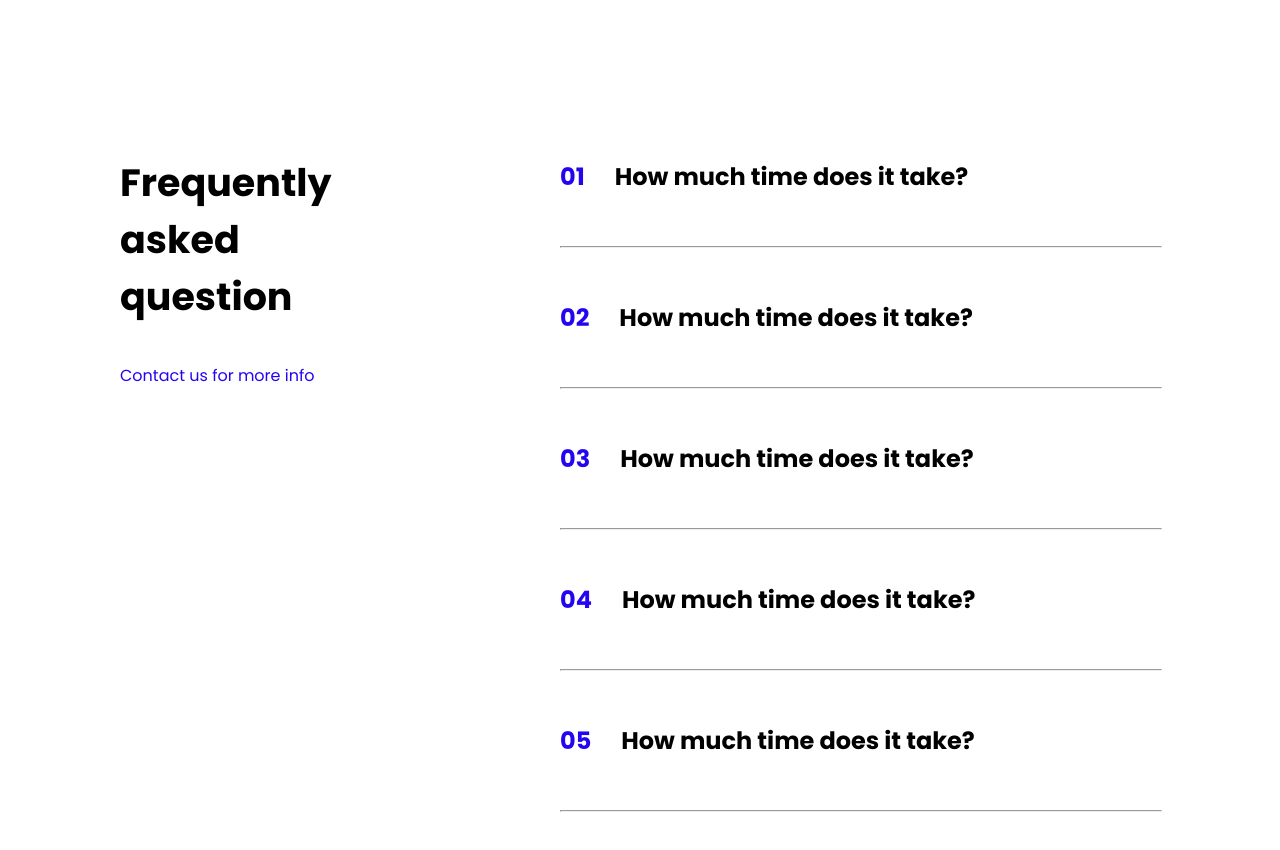
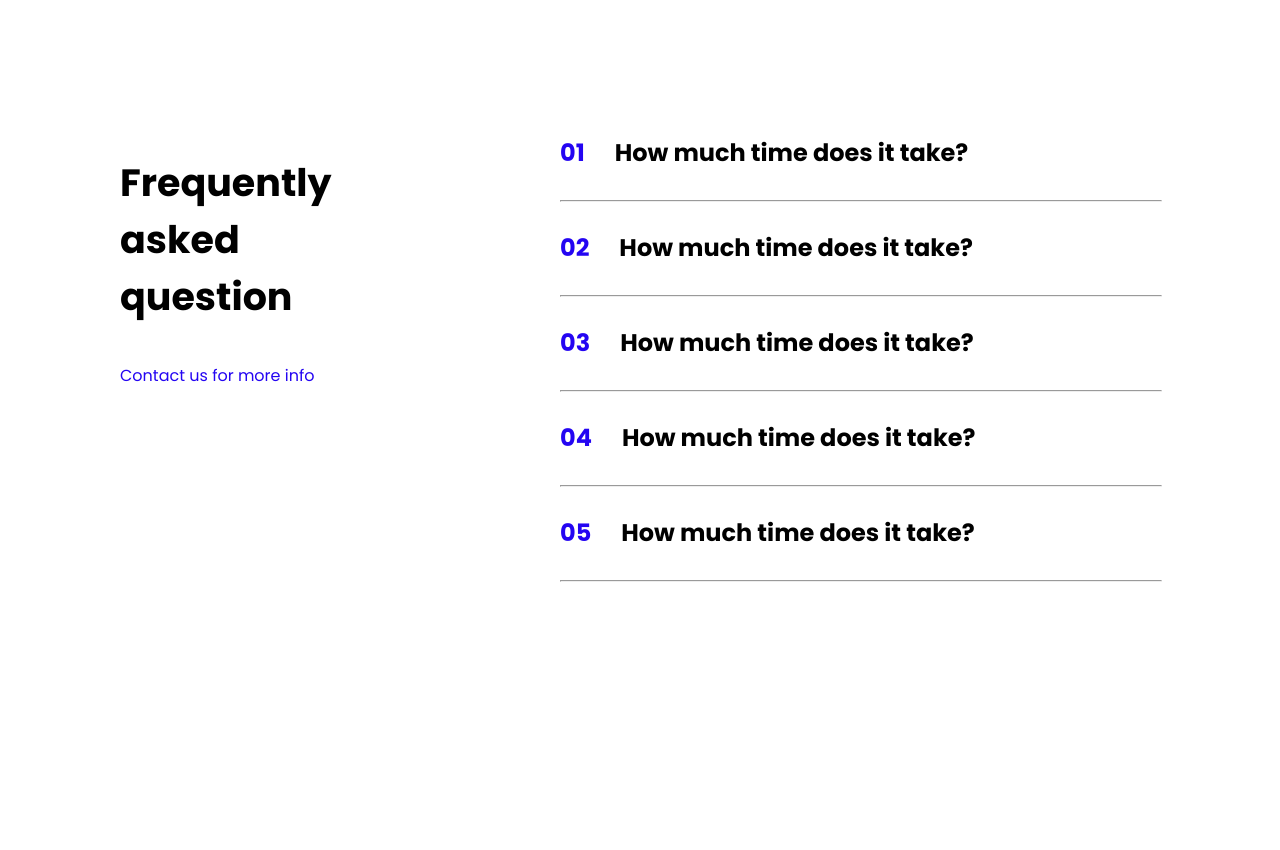
Before and after one commit to aliramazanov/finsweet-client, a React (Vite) app: page /features in a window 1280 px wide. Shown: the part 3460-4310 px from the top of the page. After the commit the page ends 4170 px from the top, so only its background shows below. Built offline with nearby package versions, Linux system fonts and the light colour scheme.

Commit message:
Update FAQ Styles

```diff
--- a/src/components/FAQComponent/FAQ.scss
+++ b/src/components/FAQComponent/FAQ.scss
@@ -1,10 +1,10 @@
-h2 {
-  cursor: pointer;
-}
-
+.faq-section {
+  padding: 120px;
+  display: flex;
+  gap: 150px;
   .faq-section-hero {
     display: flex;
-  max-width: 40%;
+    max-width: 45%;
 
     h3 {
       font-size: 38px;
@@ -13,14 +13,15 @@ h2 {
       color: #2405f2;
       cursor: pointer;
     }
+    a {
+      text-decoration: none;
+      color: #2405f2;
     }
 
-.faq-section {
-  padding: 120px;
-  display: flex;
-  gap: 150px;
+    a:active {
+      color: #2405f2;
     }
-
+  }
   .faq-questions-interactive {
     display: flex;
     align-items: center;
@@ -34,19 +35,22 @@ h2 {
       color: #2405f2;
     }
   }
-
-.faq-displayed-card {
-  width: 600px;
-  margin: 0;
-  padding: 0;
-}
-
   .question-card {
     display: flex;
     justify-content: center;
     flex-direction: column;
     width: 600px;
+    h2 {
+      cursor: pointer;
     }
     hr {
       width: 600px;
+      margin-top: 10px;
     }
+    p {
+      width: 600px;
+      margin: 0;
+      padding: 0;
+    }
+  }
+}
--- a/src/components/FAQComponent/FAQComponent.jsx
+++ b/src/components/FAQComponent/FAQComponent.jsx
@@ -1,4 +1,6 @@
 import { useState } from "react";
+import { NavLink } from "react-router-dom";
+
 import "./FAQ.scss";
 
 export default function FAQ() {
@@ -37,7 +39,7 @@ export default function FAQ() {
       <div className="faq-section-hero">
         <section>
           <h3>Frequently asked question</h3>
-          <p>Contact us for more info</p>
+          <NavLink to="/contactus">Contact us for more info</NavLink>
         </section>
       </div>
 
@@ -47,13 +49,11 @@ export default function FAQ() {
             <div className="question-card" key={index}>
               <h2 onClick={() => toggleQuestion(index)}>{question}</h2>
               {open[index] && (
-                <div className="faq-displayed-card">
-                  <p className="interactive-p-tag">
-                    Apparently we had reached a great height in the atmosphere,
-                    for the sky was a dead black, and the stars had ceased to
-                    twinkle.
-                  </p>
-                </div>
+                <p className="interactive-p-tag">
+                  Apparently we had reached a great height in the atmosphere,
+                  for the sky was a dead black, and the stars had ceased to
+                  twinkle.
+                </p>
               )}
               <hr />
             </div>
```
Lines whose indentation alone changed are shown as unchanged.
